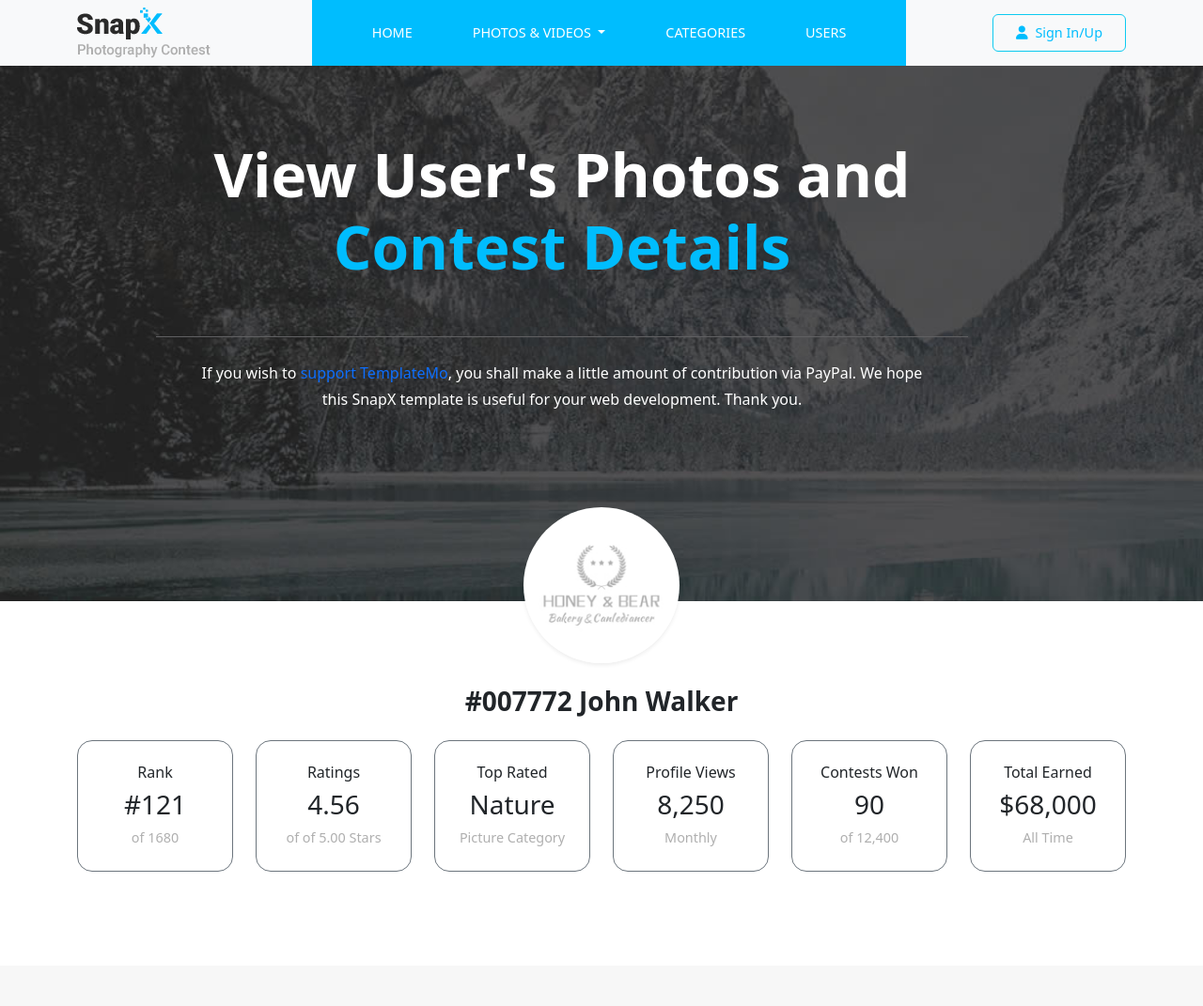
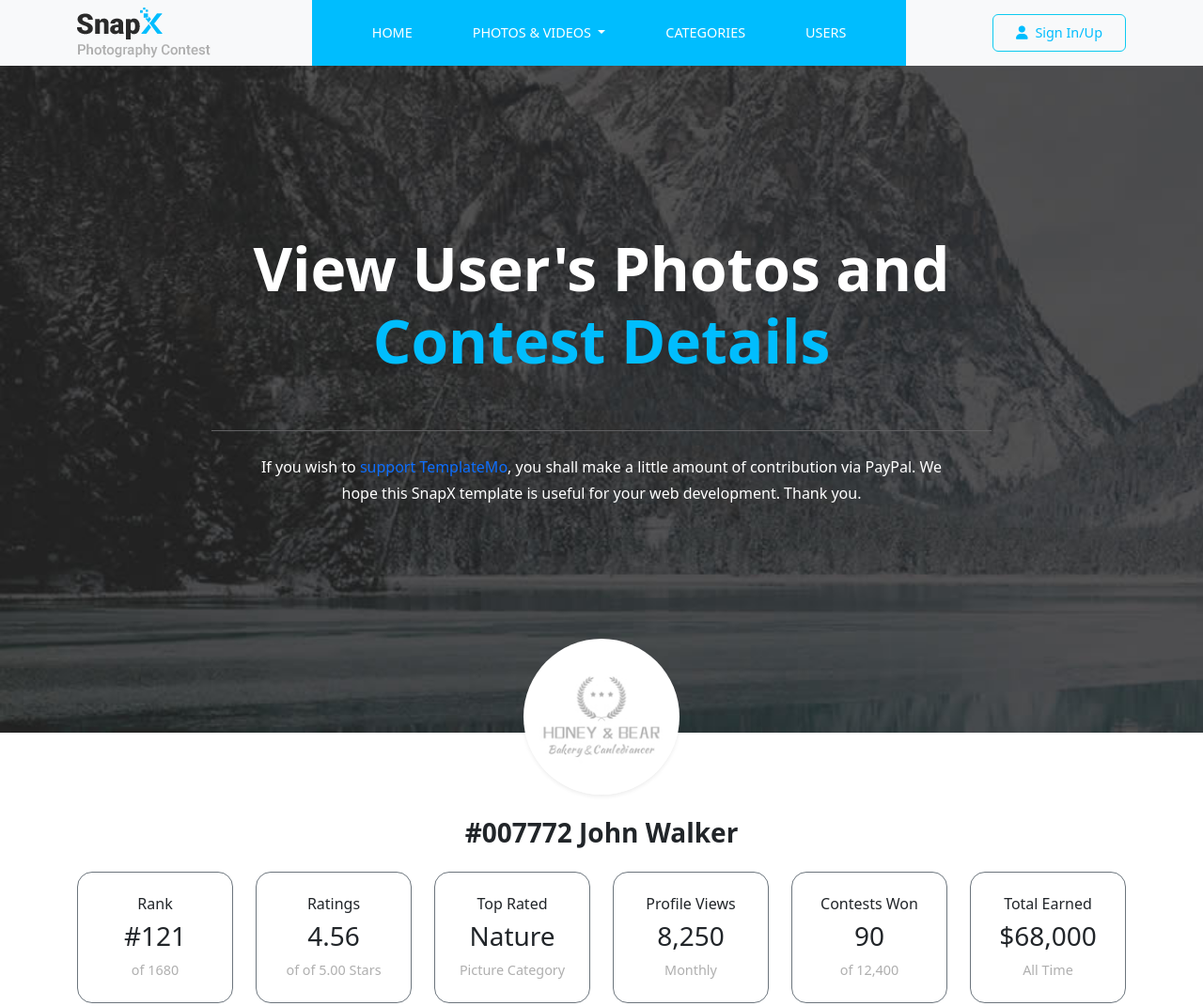
Before and after one commit to ShaimaaAKamal/Snapx, a plain HTML site: page users.html in a window 1280 px wide. Shown: the top 1071 px of the page at 94% size. Drawn offline with Linux system fonts and the light colour scheme.

Commit message:
Update users Banner

```diff
--- a/css/style.css
+++ b/css/style.css
@@ -336,7 +336,9 @@ color:var(--siteColor)!important;
 #usersBanner{
     background-image:url("../images/heading-bg.jpg");
     background-size: cover;
-    height: 80vh;
+    /* height: 80vh; */
+    padding-top:200px;
+    padding-bottom: 200px;
 }
 .categoriesCard{
     top:-100px;
--- a/users.html
+++ b/users.html
@@ -48,8 +48,8 @@
             </div>
         </nav>
 
-        <section id="usersBanner" class="d-flex justify-content-center align-items-center position-relative">
-            <!-- <section id="categoriesBanner" class="position-relative"> -->
+        <!-- <section id="usersBanner" class="d-flex justify-content-center align-items-center position-relative">
+            <section id="categoriesBanner" class="position-relative">
             <div class="container px-lg-5 text-center ">
               <div class="pt-5 pt-lg-0 position-absolute bannerWidth BannerCaption">
                 <h1 class="fw-bolder heading text-white px-lg-5 py-5 mt-5 mt-lg-0 ">View User's Photos and <span class="text-site">Contest Details</span></h1>
@@ -58,6 +58,21 @@
                 </p>
               </div>
             </div>
+        </section> -->
+
+        <section id="usersBanner">
+             <div class="container">
+                <div class="row text-center justify-content-center">
+                    <div class="col-10">
+                        <div>
+                            <h1 class="fw-bolder heading text-white px-lg-5 py-5 mt-5 mt-lg-0 ">View User's Photos and <span class="text-site">Contest Details</span></h1>
+                            <p class="text-white fw-light  px-4 px-lg-5 mx-lg-5 py-4 border-Banner f-p">
+                                If you wish to <a href="#" class="text-decoration-none">support TemplateMo</a>, you shall make a little amount of contribution via PayPal. We hope this SnapX template is useful for your web development. Thank you.
+                            </p>
+                        </div>
+                    </div>
+                </div>
+             </div>
         </section>
 
         <section class="logocircle position-relative">
```
